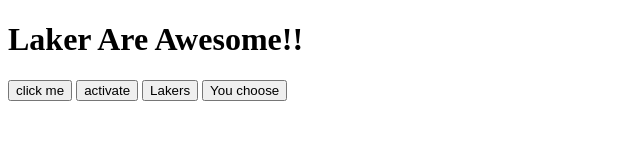
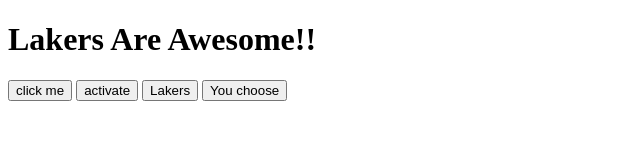
Before and after one commit to Pink-Hat-Hacker/louis-is-trash, a plain HTML site: page index.html in a window 1280 px wide. Both pictures are taken after a click on the button "Lakers". Shown: the top 160 px of the page, without its empty margins (0-640 px from the left). Drawn offline with Linux system fonts and the light colour scheme.

Commit message:
changed laker to Lakers

```diff
--- a/index.html
+++ b/index.html
@@ -20,7 +20,7 @@
        }
 
        function changeSentence(){
-           document.getElementById("daTruth").innerHTML = "Laker Are Awesome!!";
+           document.getElementById("daTruth").innerHTML = "Lakers Are Awesome!!";
        }
 
        function changeAdjective(){
```
